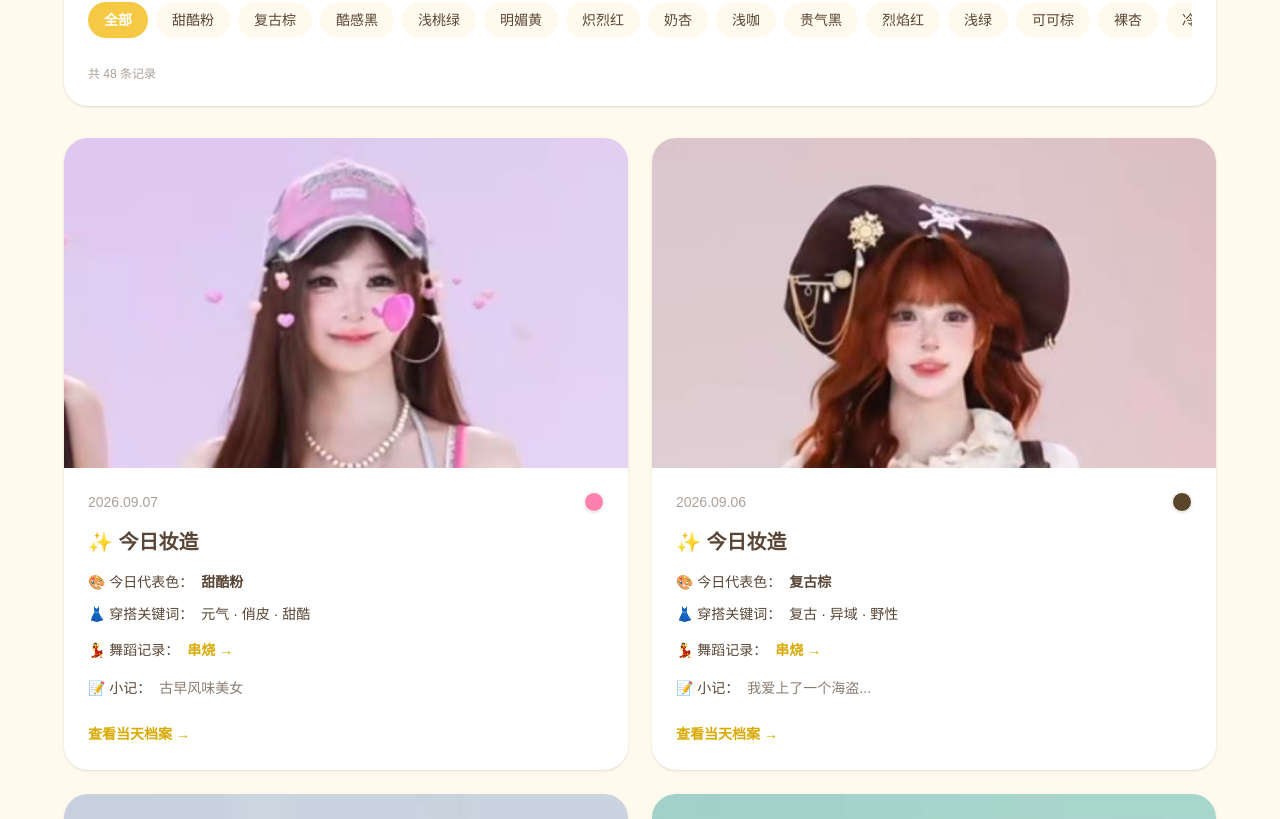
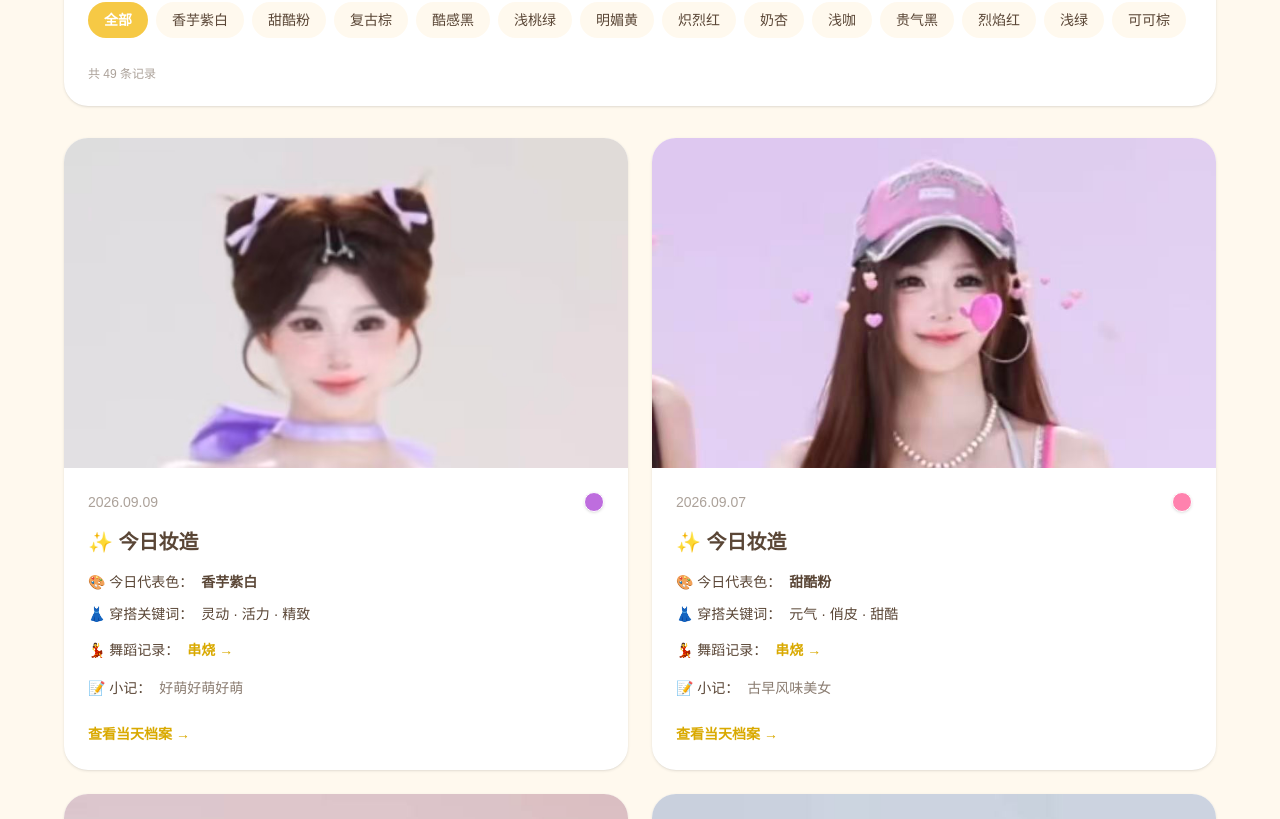
Before and after one commit to niyazhu229-netizen/kuikuizi-daily-archive, a Next.js app: page /daily in a window 1280 px wide. Shown: the part 370-1189 px from the top of the page. Built offline with nearby package versions, Linux system fonts and the light colour scheme.

Commit message:
add 2026-09-09

```diff
--- a/data/daily.ts
+++ b/data/daily.ts
@@ -1,4 +1,27 @@
 export const dailyRecords = [
+   {
+  date: "2026.09.09"
+,
+  image: "/photos/2026-09-09.jpg"
+,
+  color: "香芋紫白"
+,
+  colorCode: "#be6dde"
+,
+  keywords: "灵动 · 活力 · 精致"
+,
+
+  dance
+: {
+    name: "串烧"
+,
+    video: "/videos/2026-09-09.mp4"
+,
+    note: "完全福来！"
+  },
+
+  note: "好萌好萌好萌"
+},
   {
   date: "2026.09.07"
 ,
```
Also changed, not shown: public/photos/2026-09-09.jpg (added), 1 other file (tests, documents, lock files or other folders).
